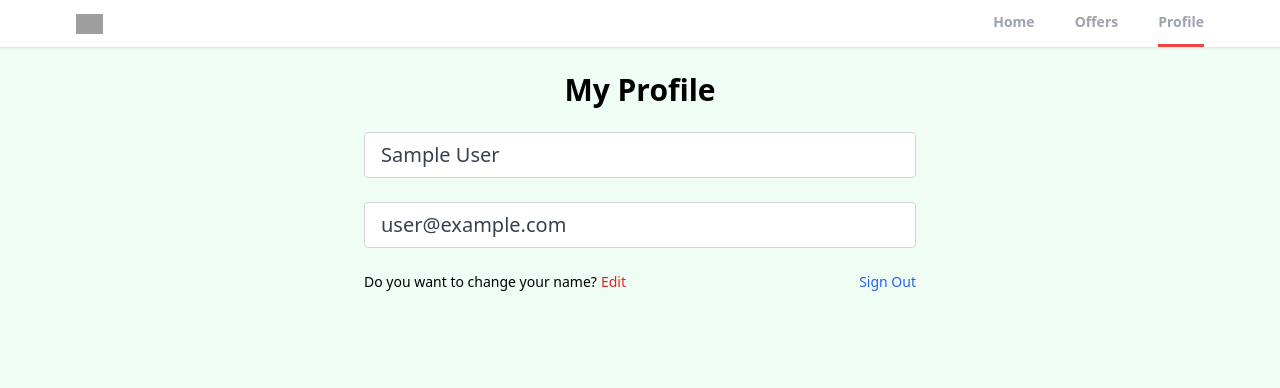
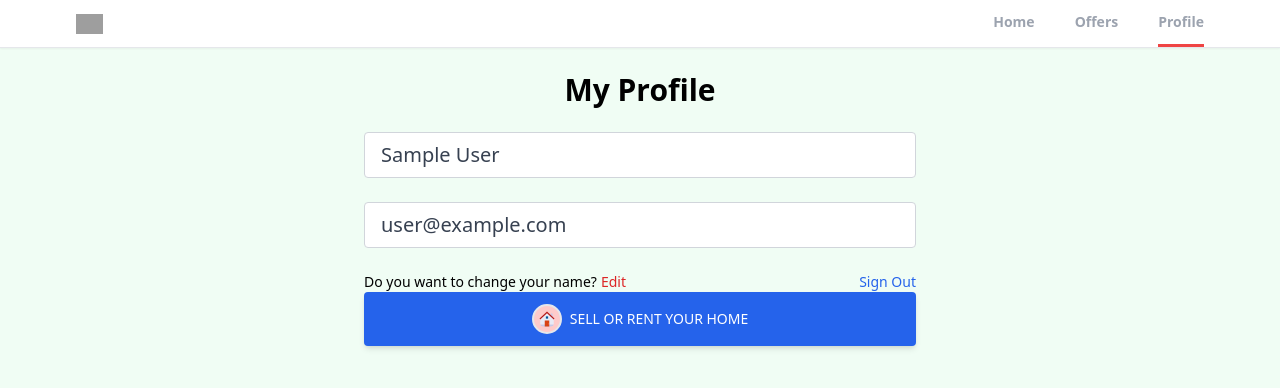
Before and after one commit to kunhuy0899/realtor-react, a React (Create React App) app: page /profile in a window 1280 px wide. Shown: the top 388 px of the page. Built offline with nearby package versions, Linux system fonts and the light colour scheme; no server answers; sample sign-in values are in the browser's storage; grey boxes are pictures that could not be loaded.

Commit message:
create createListing

```diff
--- a/src/App.js
+++ b/src/App.js
@@ -2,6 +2,7 @@
 
 import {Route, BrowserRouter as Router, Routes}  from "react-router-dom"
 
+import CreateListing from './pages/CreateListing';
 import ForgotPassword from "./pages/ForgotPassword";
 import Header from "./components/Header";
 import Home from "./pages/Home";
@@ -27,6 +28,7 @@
         <Route path="/sign-in" element={<SignIn/>} />
         <Route path="/sign-up" element={<SignUp/>} />
         <Route path="/forgot-pass" element={<ForgotPassword/>} />
+        <Route path='/create-listing' element={<CreateListing/>} />
       </Routes>
     </Router>
     <ToastContainer
--- /dev/null
+++ b/src/pages/CreateListing.jsx
@@ -0,0 +1,17 @@
+import React from 'react'
+
+export default function CreateListing() {
+  return (
+    <main className='max-w-md px-2 mx-auto'>
+        <h1 className='text-3xl '>Create a Listing</h1>
+        <form>
+            <p className='text-lg mt-6 font-semibold'>Sell / Rent</p>
+            <div className="">
+                <button type='button'>
+                    Sell
+                </button>
+            </div>
+        </form>
+    </main>
+  )
+}
--- a/src/pages/Profile.jsx
+++ b/src/pages/Profile.jsx
@@ -1,11 +1,12 @@
+import { Link, useNavigate } from 'react-router-dom';
 import React, { useState } from 'react'
 import { doc, updateDoc } from 'firebase/firestore';
 import { getAuth, updateCurrentUser, updateProfile } from 'firebase/auth';
 
+import { FcHome } from 'react-icons/fc';
 import { async } from '@firebase/util';
 import { db } from '../firebase';
 import { toast } from 'react-toastify';
-import { useNavigate } from 'react-router-dom';
 
 export default function Profile() {
   const auth=getAuth();
@@ -27,7 +28,7 @@
     }));
   }
   async function onSubmit (){
-    console.log("ok");
+
     try{
       if(auth.currentUser.displayName !==name){
         //update display name in firebase auth
@@ -85,6 +86,16 @@
                 >Sign Out</p>
               </div>
           </form>
+          <button type='submit' className='w-full bg-blue-600 text-white uppercase
+          px-7 py-3 text-sm font-medium rounded shadow-md hover:bg-blue-700 transition
+          duration-150 ease-in-out hover:shadow-lg active:gb-blue-800
+          '>
+            <Link to="/create-listing" className='flex justify-center items-center'>
+              <FcHome className='mr-2 text-3xl bg-red-200 rounded-full p-1 border-2' />
+              Sell or rent your home
+            </Link>
+
+          </button>
         </div>
       </section>
     </>
```
